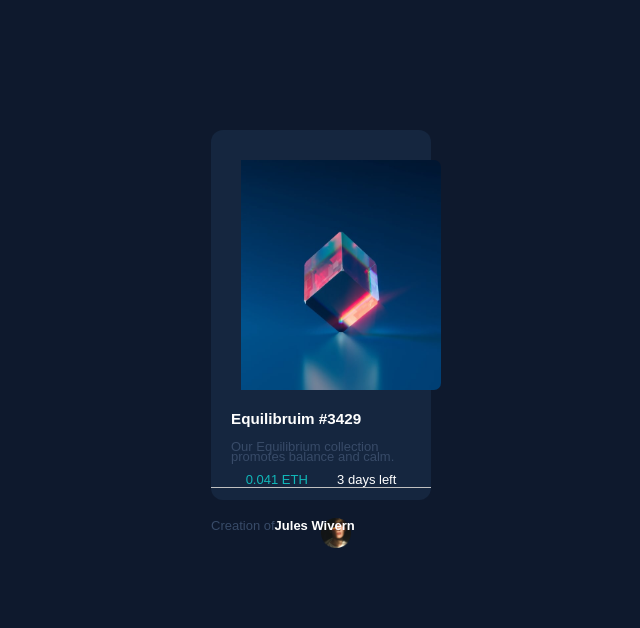
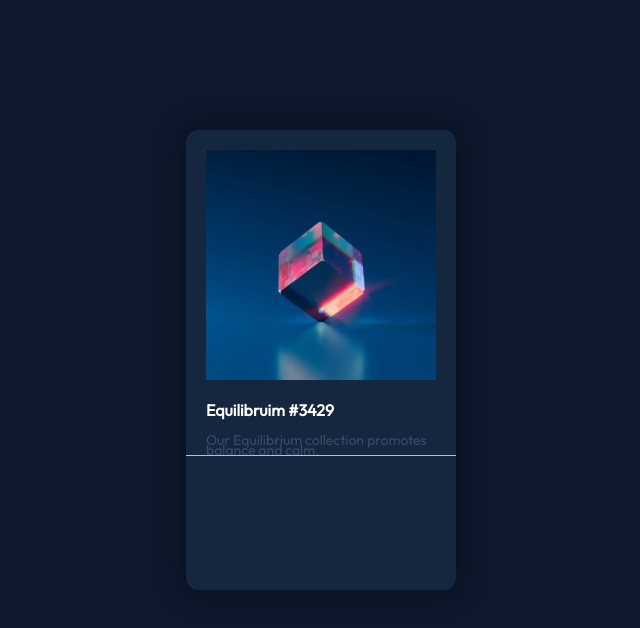
Before and after one commit to msibala/frontend_mentor_nft_design, a plain HTML site: page eth_design.html in a window 1280 px wide. Shown: the top 628 px of the page, without its empty margins (384-1024 px from the left). Drawn offline with Linux system fonts and the light colour scheme.

Commit message:
top half refinements

```diff
--- a/eth_design.css
+++ b/eth_design.css
@@ -3,7 +3,7 @@
     margin: 0px auto;
     padding: 0px auto;
     color: white;
-    font-family: Arial;
+    font-family: "Outfit", sans-serif;
 
 }
 .container{
@@ -15,27 +15,39 @@
 }
 /* @media only screen and (min-width: 320px){ */
 #body{
-    height: 370px;
-    width: 220px;
+    height: 460px;
+    width: 270px;
     margin-top: 100px;
     background-color: rgb(21,38,63);
     border-radius: 12px;
+    justify-content: center;
+    align-items: center;
+    box-shadow: 0px 0px 20px 10px rgb(10,19,37);
 }
 #top{
     height: 250px;
-    padding-top: 30px;
+    padding-top: 20px;
 }
 img{
     height: 230px;
-    width: 200px;
-    padding-left: 30px;
-    border-radius: 7px;
+    width: 230px;
+    padding-left: 20px;
+    /* border-radius: 7px; */
+
 }
 #mid{
     padding: 0px 20px;
+    text-align: left;
+    font-weight: 300;
     border-bottom: 1px solid silver;
-    font-size: 13px;
-    line-break: 10px;
+
+}
+
+p{
+    font-size: 14px;
+    font-weight: 300;
+    color: rgb(89, 108, 133);
+    padding-top: 15px
 }
 #flexthis{
     display: flex;
@@ -52,10 +64,10 @@ img{
 
 }
 #footer{
-    display: flex;
     padding-top: 30px;
     font-weight:100;
     font-size: small;
+    margin-bottom: 10px;
 }
 #creation-of{
     color: rgb(56,75,104);
@@ -66,6 +78,7 @@ img{
 #avatar{
     height: 30px;
     width: 30px;
-    float: left;
 
 }
+
+ */
--- a/eth_design.html
+++ b/eth_design.html
@@ -15,18 +15,17 @@
             <div id="top"><img src="images/image-equilibrium.jpg" alt="image1">
             </div>
             <div id="mid">
-                <h3>Equilibruim #3429</h3>
-                <br>
+                <h4>Equilibruim #3429</h4>
                 <p id=blurb>Our Equilibrium collection promotes balance and calm.</p>
-                <div id="flexthis">
+                <!-- <div id="flexthis">
                     <p id="eth">0.041 ETH</p>
                     <p>3 days left</p>
-                </div>
+                </div> -->
             </div>
-            <div id="footer">
+            <!-- <div id="footer">
                 <img src="images/image-avatar.png" alt="avatar" id="avatar">
-                <p id="creation-of">Creation of<b>Jules Wivern</b></p>
-            </div>
+                <p id="creation-of">Creation of Jules Wivern</p>
+            </div> -->
         </div>
     </div>
 </body>
```
